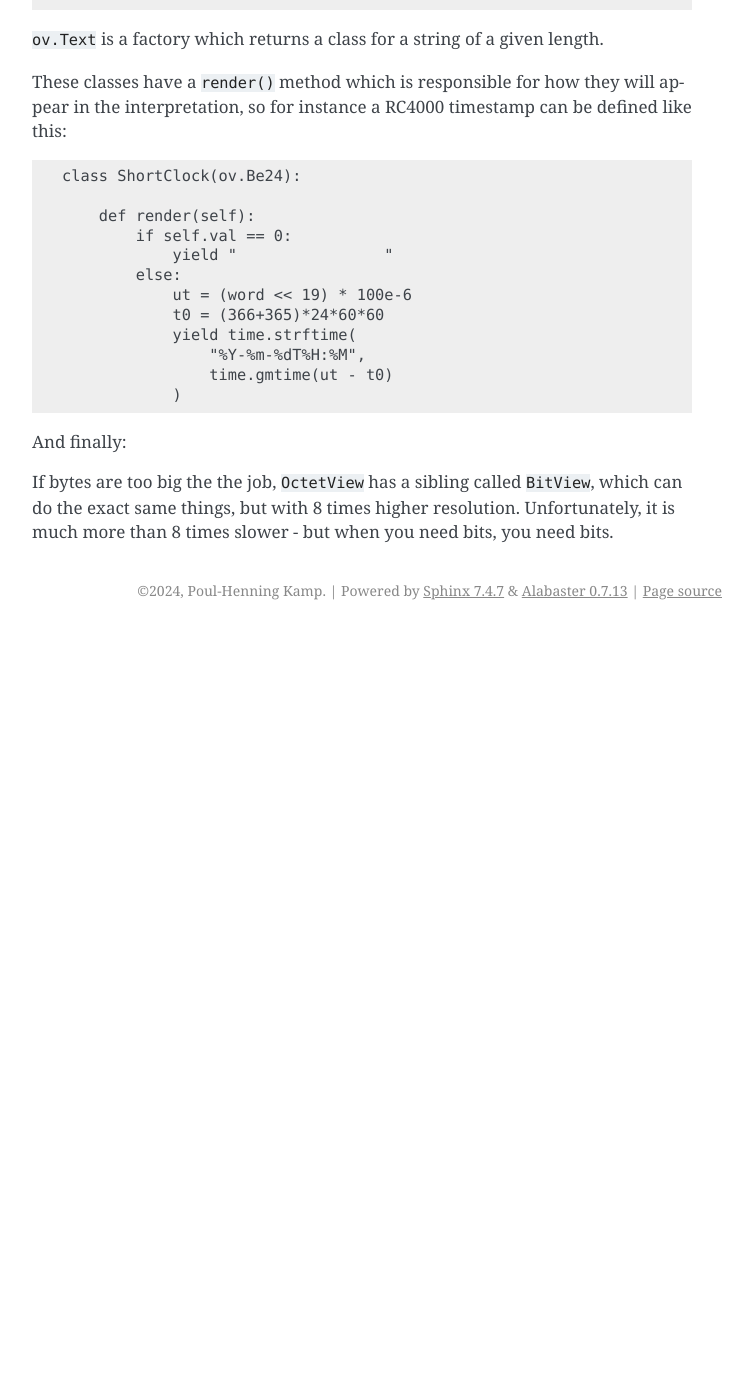
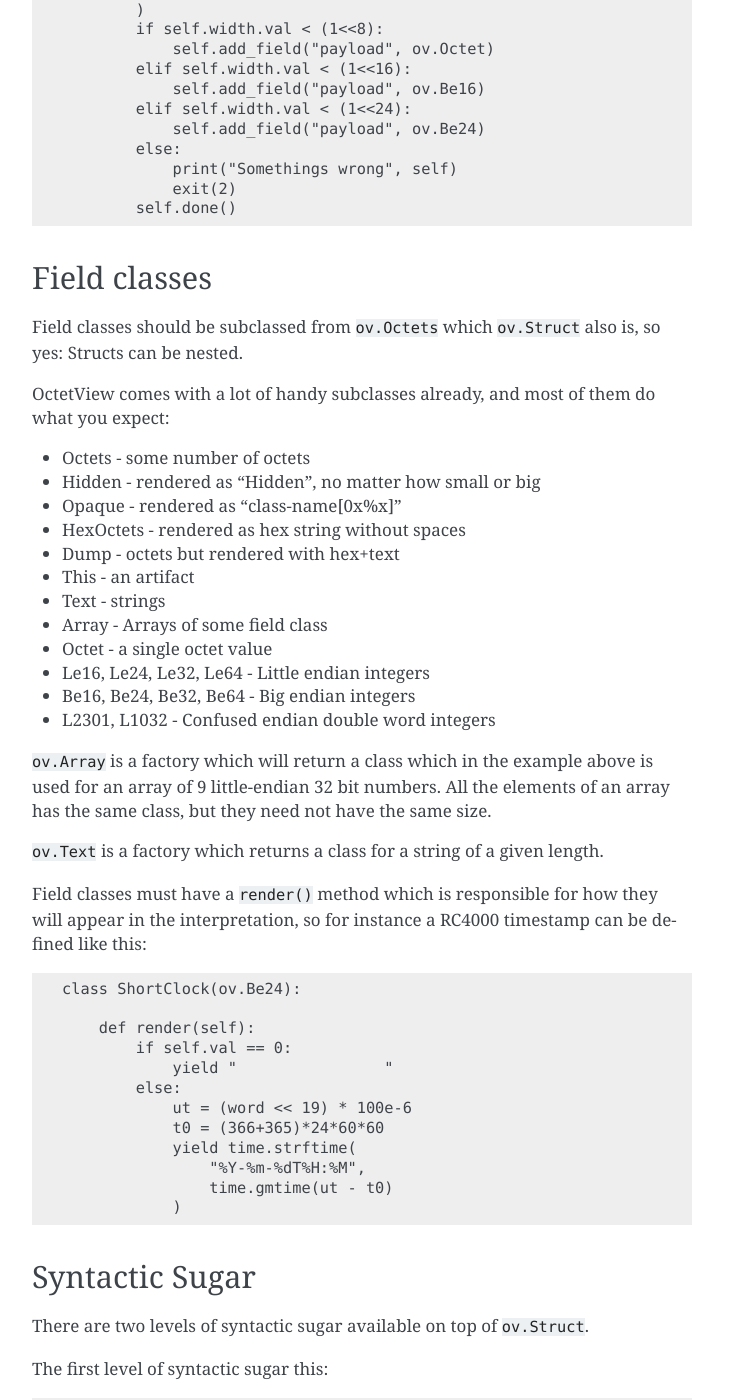
Before and after one commit to Datamuseum-DK/AutoArchaeologist, a Sphinx documentation site: the page built from docs/source/programmers-guide/octetview.rst, in a window 1280 px wide and 1400 px high, scrolled down 2919 px. Shown: the whole window, without its empty margins (388-1141 px from the left). Built offline with Sphinx 7.4.7, drawn with Linux system fonts in a browser that asks for light colours; before the commit the page ends 3549 px from its top, so only the background shows below that; some of the changed text lies outside the part shown.

Commit message:
Go over the octetview docs again

```diff
--- a/docs/source/programmers-guide/octetview.rst
+++ b/docs/source/programmers-guide/octetview.rst
@@ -77,15 +77,6 @@ The name of the next five arguments end in an underscore, so
 they each define a field in the structure, by specifying which
 class to instantiate for that field.
 
-These classes should be subclassed from ``ov.Octets`` which
-``ov.Struct`` also is, so yes:  Fields can be structs too.
-
-OctetView comes with a lot of handy subclasses already,
-such as ``ov.Le16`` which is a little-endian 16 bit number.
-
-``ov.Array`` is a factory which will return a class which
-implements an array of 9 little-endian 32 bit numbers.
-
 If we run the snippet above we get an interpretation which looks
 like this:
 
@@ -111,11 +102,11 @@ like this:
     0x030…0ee   ab f1 2f […] 00 a9 fb   ┆  /[…]   ┆
     […]
 
-The rest of the artifact is hexdumped, because we have not
-created any objects to cover that part of it.
-
 The ``pad__=2`` field is missing because field arguments
 which end in two underscores are not rendered.
+
+The rest of the artifact is default-hexdumped, because we have not
+created any objects which cover that part of it.
 
 If we had not specified ``vertical=True`` to ``ov.Array``
 the members of the array would all be on a single line,
@@ -127,7 +118,26 @@ reverse engineered makes it possible to ``grep -r`` all instances
 of a struct in the entire excavation, to try to glean what this or
 that field can contain and might mean.
 
-We can also handle variable structures:
+Naked Structs
+-------------
+
+In normal structs the field attributes (ie: ``foo.field``)
+are the field objects.
+
+In practice most fields are plain numbers, and it is a bit of bother
+to write ``foo.field.val`` to get their numerical value.
+
+In "Naked structs", made so with the optional argument ``naked=True``,
+the field attribute will be ``field.val`` if the added field has
+that attribute, so that the numeric value is available with ``foo.field``.
+
+Note that this snapshots ``struct.field.val`` so later modifications to it will
+not be reflected in ``struct.field``.
+
+Variable Structs
+----------------
+
+Variable structures are created like this:
 
 .. code-block:: none
 
@@ -152,10 +162,38 @@ We can also handle variable structures:
                 exit(2)
             self.done()
 
+Field classes
+-------------
+
+Field classes should be subclassed from ``ov.Octets`` which
+``ov.Struct`` also is, so yes:  Structs can be nested.
+
+OctetView comes with a lot of handy subclasses already,
+and most of them do what you expect:
+
+*   Octets - some number of octets
+*   Hidden - rendered as "Hidden", no matter how small or big
+*   Opaque - rendered as "class-name[0x%x]"
+*   HexOctets - rendered as hex string without spaces
+*   Dump - octets but rendered with hex+text
+*   This - an artifact
+*   Text - strings
+*   Array - Arrays of some field class
+*   Octet - a single octet value
+*   Le16, Le24, Le32, Le64 - Little endian integers
+*   Be16, Be24, Be32, Be64 - Big endian integers
+*   L2301, L1032 - Confused endian double word integers
+
+``ov.Array`` is a factory which will return a class which
+in the example above is used for an array of 9 little-endian 32 bit
+numbers.
+All the elements of an array has the same class, but they need not
+have the same size.
+
 ``ov.Text`` is a factory which returns a class for a string of
 a given length.
 
-These classes have a ``render()`` method which is responsible for
+Field classes must have a ``render()`` method which is responsible for
 how they will appear in the interpretation, so for instance a RC4000
 timestamp can be defined like this:
 
@@ -174,9 +212,69 @@ timestamp can be defined like this:
                     time.gmtime(ut - t0)
                 )
 
-And finally:
+Syntactic Sugar
+---------------
 
-If bytes are too big the the job, ``OctetView`` has a sibling called
+There are two levels of syntactic sugar available on top of ``ov.Struct``.
+
+The first level of syntactic sugar this:
+
+.. code-block:: none
+
+    class CDef():
+        pointer = ov.Le32
+        char = ov.Octet
+        short = ov.Le16
+        int = ov.Le32
+        long = ov.Le64
+        uid_t = ov.Le16
+        gid_t = ov.Le16
+        daddr_t = ov.Le32
+
+    class Inode(ov.Struct):
+        TYPES = CDef()
+        FIELDS = [
+            ( "di_mode", "short"),
+            ( "di_nlink", "short"),
+            ( "di_uid", "uid_t"),
+            ( "di_gid", "gid_t"),
+            […]
+            ( "di_dbx", "daddr_t", 12),
+            […]
+        ]
+
+As the example indicates, this allows common UNIX structures
+to be "fleshed out" with platform specific variable types.
+
+The type classes should be able to impose any alignment or
+padding they require, but this has not been tested in practice
+yet.
+
+The advantage of using this form, is that subclasses can easily
+edit the field list, for instance to insert or delete fields.
+
+The second level of synctactic sugar makes that harder, but
+it is really convenient:
+
+.. code-block:: none
+
+    class Inode(ov.Struct):
+        TYPES = CDef()
+        FIELDS = ov.cstruct_to_fields('''
+            short di_mode;
+            short di_nlink;
+            uid_t di_uid;
+            gid_t di_gid;
+            […]
+            daddr_t di_dbx[12]
+            […]
+        '''
+
+(Pointer syntax and multidimensional arrays are not yet supported.)
+
+When octets are too big
+-----------------------
+
+If octets are too big the the job, ``OctetView`` has a sibling called
 ``BitView``, which can do the exact same things, but with 8 times
-higher resolution.  Unfortunately, it is much more than 8 times
-slower - but when you need bits, you need bits.
+higher resolution, and much more than 8 times slower.
```
